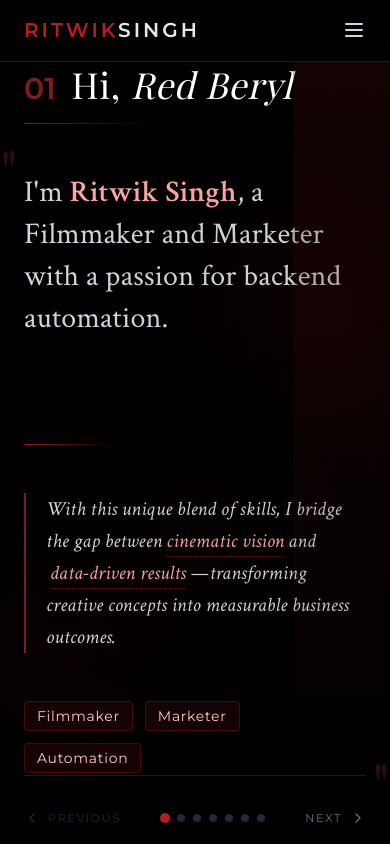
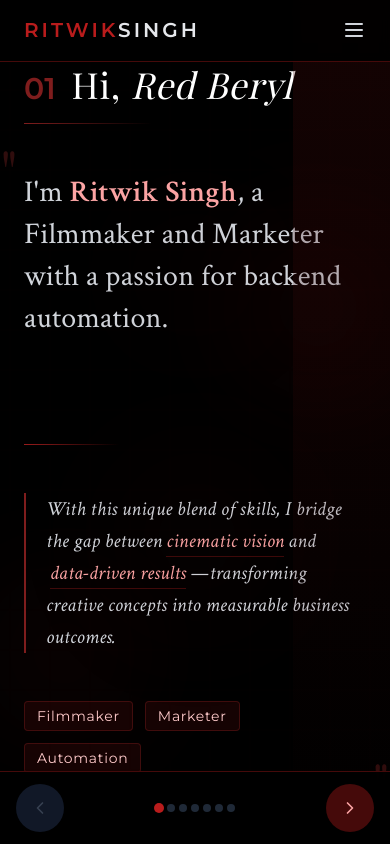
Before and after one commit to ritwikleads/Red-Beryl, a Next.js app: page / in a window 390 px wide. Built offline with nearby package versions, Linux system fonts and the light colour scheme; a web font is replaced by a local one.

Commit message:
changes to navigation

```diff
--- a/app/page.tsx
+++ b/app/page.tsx
@@ -642,7 +642,7 @@ const ResumeWebsite = () => {
       </nav>
 
       {/* Main Content */}
-      <div className="relative w-full h-screen pt-16">
+      <div className="relative w-full h-screen pt-16 pb-24 md:pb-0">
         {sections.map((section, index) => (
           <div
             key={index}
@@ -682,8 +682,8 @@ const ResumeWebsite = () => {
                 </div>
               </div>
 
-              {/* Navigation controls */}
-              <div className="flex justify-between items-center mt-12 mb-4 max-w-3xl mx-auto w-full pt-8 sticky bottom-0 bg-black bg-opacity-80 backdrop-blur-sm py-4 border-t border-red-950">
+              {/* Desktop Navigation controls (hidden on mobile) */}
+              <div className="hidden md:flex justify-between items-center mt-12 mb-4 max-w-3xl mx-auto w-full pt-8 sticky bottom-0 bg-black bg-opacity-80 backdrop-blur-sm py-4 border-t border-red-950">
                 <button
                   onClick={goToPrevSection}
                   className={`flex items-center space-x-2 text-sm uppercase tracking-widest transition-colors ${
@@ -728,6 +728,48 @@ const ResumeWebsite = () => {
         ))}
       </div>
 
+      {/* Fixed Mobile Navigation Bar (only visible on mobile) */}
+      <div className="md:hidden fixed bottom-0 left-0 w-full bg-black bg-opacity-90 backdrop-blur-md border-t border-red-950 z-50">
+        <div className="container mx-auto px-4 py-3 flex justify-between items-center">
+          <button
+            onClick={goToPrevSection}
+            className={`flex items-center justify-center rounded-full w-12 h-12 ${
+              activeSection > 0
+                ? "bg-red-950 text-red-300 hover:bg-red-900 hover:text-red-200"
+                : "bg-gray-900 text-gray-700 cursor-not-allowed"
+            }`}
+            disabled={activeSection === 0}
+          >
+            <ChevronLeft size={20} />
+          </button>
+
+          <div className="flex space-x-1">
+            {sections.map((_, i) => (
+              <button
+                key={i}
+                onClick={() => goToSection(i)}
+                className={`w-2 h-2 rounded-full transition-all ${
+                  i === activeSection ? "bg-red-700 scale-125" : "bg-gray-800"
+                }`}
+                aria-label={`Go to slide ${i + 1}`}
+              />
+            ))}
+          </div>
+
+          <button
+            onClick={goToNextSection}
+            className={`flex items-center justify-center rounded-full w-12 h-12 ${
+              activeSection < sections.length - 1
+                ? "bg-red-950 text-red-300 hover:bg-red-900 hover:text-red-200"
+                : "bg-gray-900 text-gray-700 cursor-not-allowed"
+            }`}
+            disabled={activeSection === sections.length - 1}
+          >
+            <ChevronRight size={20} />
+          </button>
+        </div>
+      </div>
+
       {/* Background decoration */}
       <div className="fixed top-0 left-0 w-full h-full pointer-events-none z-0 overflow-hidden">
         {/* Dark red diagonal line */}
```
